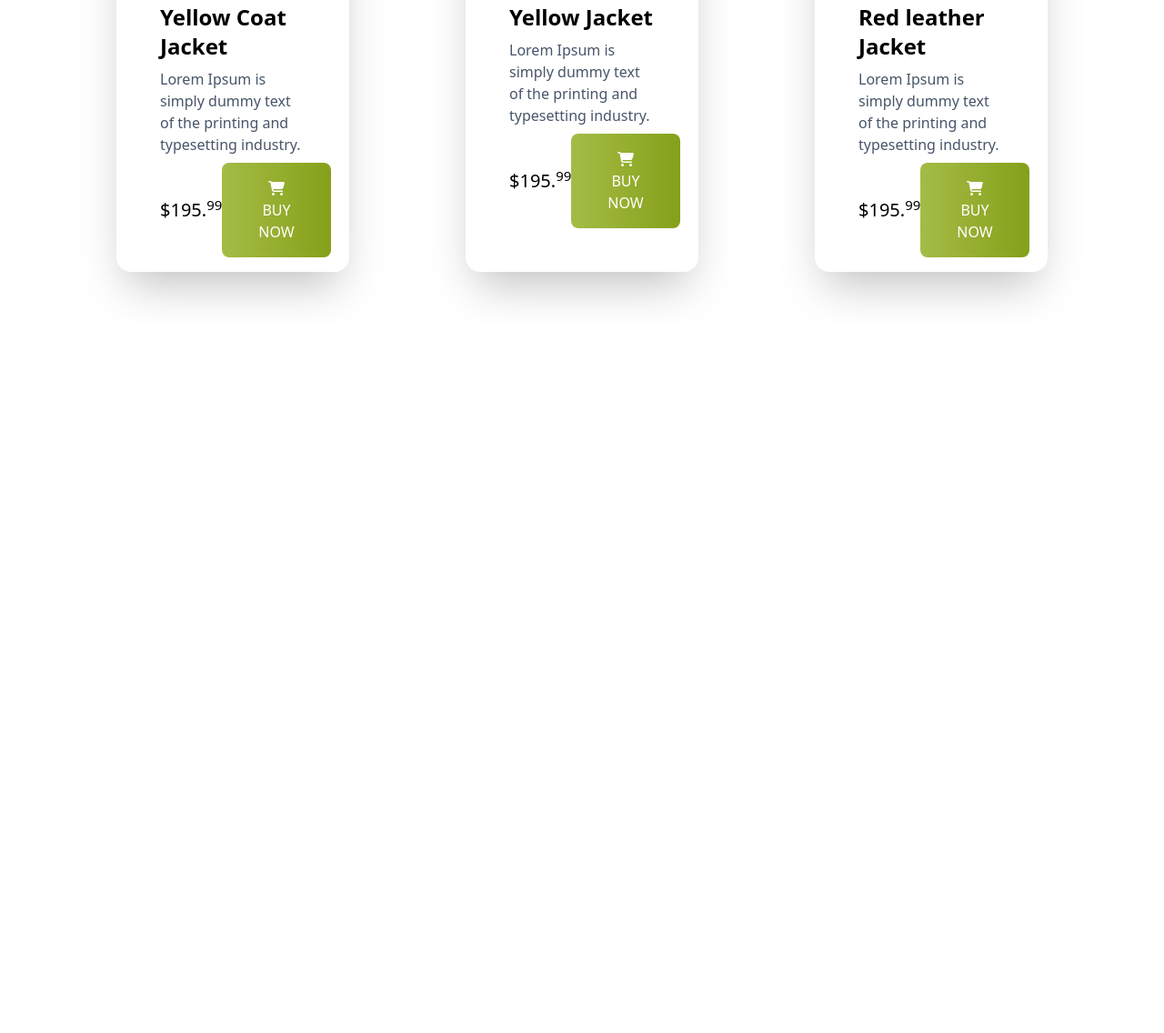
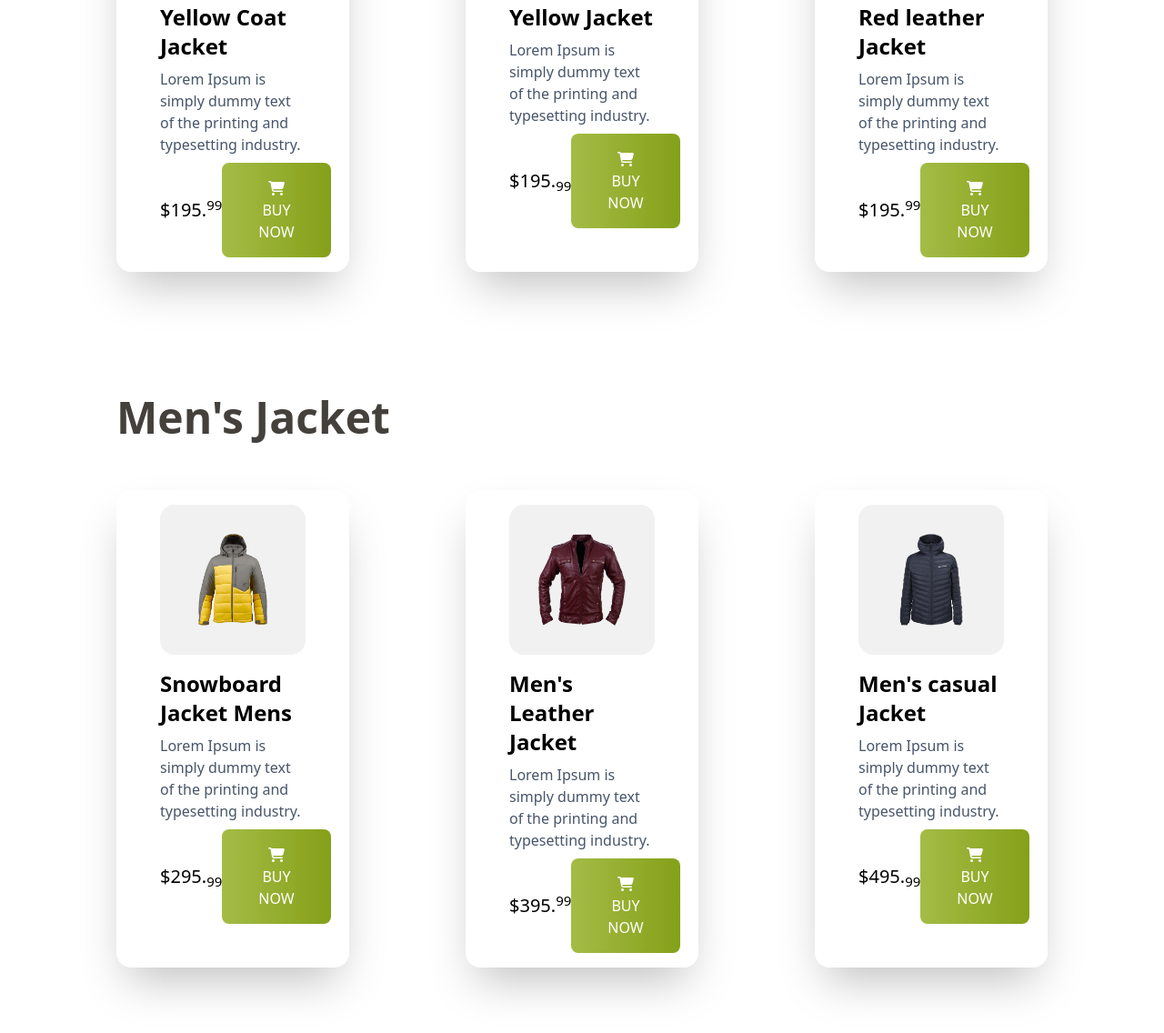
Before and after one commit to MursalinDevOps/penguin-fashion-with-tailwind, a plain HTML site: page index.html in a window 1280 px wide. Shown: the part 1058-2194 px from the top of the page at 91% size. Before the commit the page ends 1413 px from the top, so only its background shows below. Drawn offline with nearby package versions, Linux system fonts and the light colour scheme.

Commit message:
mens jacket section has been added and made responsive

```diff
--- a/index.html
+++ b/index.html
@@ -57,7 +57,8 @@
       </div>
     </header>
     <main>
-        <section class="py-10 px-12 md:px-20 lg:px-32">
+        <!-- WOMEN'S JACKET SECTION -->
+        <section class="py-10 px-12 md:px-20 lg:px-32 mb-10">
             <div class="text-3xl md:text-4xl lg:text-5xl">
                 <h1 class="text-stone-700 font-semibold ">Women's Jacket</h1>
             </div>
@@ -78,7 +79,7 @@
                     <p class="py-2 text-slate-600">Lorem Ipsum is simply dummy text of the
                         printing and typesetting industry.</p>
                     <span class="flex justify-between items-center">
-                        <h4 class="text-xl">$195.<sup>99</sup></h4>
+                        <h4 class="text-xl">$195.<sub>99</sub></h4>
                         <button class="bg-gradient-to-r from-[#A4BC46] to-[#85A019] uppercase px-6 md:px-10 rounded-lg py-4 text-white font-medium "><i class="fa-solid fa-cart-shopping"></i> Buy Now</button>
                     </span>
                 </div>
@@ -94,6 +95,44 @@
                 </div>
             </div>
         </section>
+        <!-- MEN'S JACKET SECTION -->
+        <section class="py-10 px-12 md:px-20 lg:px-32 my-10">
+            <div class="text-3xl md:text-4xl lg:text-5xl">
+                <h1 class="text-stone-700 font-semibold ">Men's Jacket</h1>
+            </div>
+            <div class="md:flex justify-between mt-10 ">
+                <div class="md:w-1/4 shadow-2xl px-12 py-4 my-4 rounded-2xl">
+                    <img class="bg-[#F1F1F1] p-8 rounded-2xl" src="./images/jacket-4.png" alt="">
+                    <h3 class="text-2xl font-bold mt-4">Snowboard Jacket Mens</h3>
+                    <p class="py-2 text-slate-600">Lorem Ipsum is simply dummy text of the
+                        printing and typesetting industry.</p>
+                    <span class="flex justify-between items-center">
+                        <h4 class="text-xl">$295.<sub>99</sub></h4>
+                        <button class="bg-gradient-to-r from-[#A4BC46] to-[#85A019] uppercase px-6 md:px-10 rounded-lg py-4 text-white font-medium "><i class="fa-solid fa-cart-shopping"></i> Buy Now</button>
+                    </span>
+                </div>
+                <div class="md:w-1/4 shadow-2xl px-12 py-4 my-4 rounded-2xl">
+                    <img class="bg-[#F1F1F1] p-8 rounded-2xl" src="./images/jacket-5.png" alt="">
+                    <h3 class="text-2xl font-bold mt-4">Men's Leather Jacket</h3>
+                    <p class="py-2 text-slate-600">Lorem Ipsum is simply dummy text of the
+                        printing and typesetting industry.</p>
+                    <span class="flex justify-between items-center">
+                        <h4 class="text-xl">$395.<sup>99</sup></h4>
+                        <button class="bg-gradient-to-r from-[#A4BC46] to-[#85A019] uppercase px-6 md:px-10 rounded-lg py-4 text-white font-medium "><i class="fa-solid fa-cart-shopping"></i> Buy Now</button>
+                    </span>
+                </div>
+                <div class="md:w-1/4 shadow-2xl px-12 py-4 my-4 rounded-2xl">
+                    <img class="bg-[#F1F1F1] p-8 rounded-2xl" src="./images/jacket-6.png" alt="">
+                    <h3 class="text-2xl font-bold mt-4">Men's casual Jacket</h3>
+                    <p class="py-2 text-slate-600">Lorem Ipsum is simply dummy text of the
+                        printing and typesetting industry.</p>
+                    <span class="flex justify-between items-center">
+                        <h4 class="text-xl">$495.<sub>99</sub></h4>
+                        <button class="bg-gradient-to-r from-[#A4BC46] to-[#85A019] uppercase px-6 md:px-10 rounded-lg py-4 text-white font-medium "><i class="fa-solid fa-cart-shopping"></i> Buy Now</button>
+                    </span>
+                </div>
+            </div>
+        </section>
     </main>
   </body>
 </html>
```
